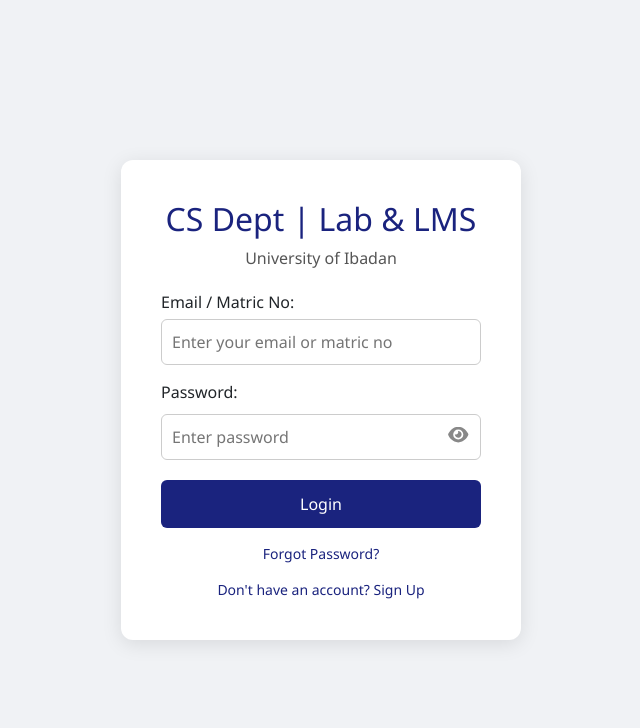
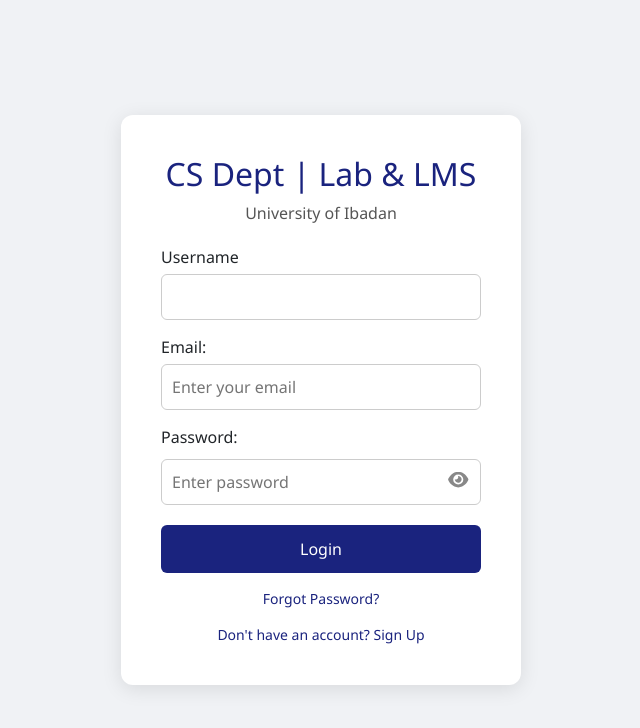
Before and after one commit to Ajabs9/academic-management-project, a React (Vite) app: page / in a window 1280 px wide. Shown: the top 728 px of the page, without its empty margins (319-959 px from the left). Built offline with nearby package versions, Linux system fonts and the light colour scheme.

Commit message:
create database and integrate it into the project

```diff
--- a/package.json
+++ b/package.json
@@ -19,7 +19,8 @@
     "firebase": "^12.1.0",
     "react": "^19.1.1",
     "react-dom": "^19.1.1",
-    "react-router-dom": "^7.8.0"
+    "react-router-dom": "^7.8.0",
+    "react-toastify": "^11.0.5"
   },
   "devDependencies": {
     "@eslint/js": "^9.32.0",
--- a/src/App.jsx
+++ b/src/App.jsx
@@ -1,18 +1,18 @@
-import { useState } from 'react'
-import reactLogo from './assets/react.svg'
-import viteLogo from '/vite.svg'
-import './App.css'
-import { BrowserRouter, Route, Routes } from 'react-router-dom'
-import Login from './pages/Login'
-import Signup from './pages/Signup'
-import LabSupervisorDashboard from './pages/LabSupervisorDashboard'
-import AdminDashboard from './pages/AdminDashboard'
-import LecturerDashboard from './pages/LecturerDashboard'
-import Studentdashboard from './pages/Studentdashboard'
-import EquipmentMonitoring from './pages/EquipmentMonitoring'
+import { useState } from "react";
+import "./App.css";
+import { BrowserRouter, Route, Routes } from "react-router-dom";
+import { ToastContainer } from "react-toastify";
+import "react-toastify/dist/ReactToastify.css";
+import Login from "./pages/Login";
+import Signup from "./pages/Signup";
+import LabSupervisorDashboard from "./pages/LabSupervisorDashboard";
+import AdminDashboard from "./pages/AdminDashboard";
+import LecturerDashboard from "./pages/LecturerDashboard";
+import Studentdashboard from "./pages/Studentdashboard";
+import EquipmentMonitoring from "./pages/EquipmentMonitoring";
 
 function App() {
-  const [count, setCount] = useState(0)
+  const [count, setCount] = useState(0);
 
   return (
     <BrowserRouter>
@@ -22,13 +22,17 @@
         <Route path="/signup" element={<Signup />} />
         <Route path="/admin-dashboard" element={<AdminDashboard />} />
         <Route path="/lecturer-dashboard" element={<LecturerDashboard />} />
-        <Route path="/lab-supervisor-dashboard" element={<LabSupervisorDashboard />} />
+        <Route
+          path="/lab-supervisor-dashboard"
+          element={<LabSupervisorDashboard />}
+        />
         <Route path="student-dashboard" element={<Studentdashboard />} />
-        <Route path='equipment-monitoring' element={<EquipmentMonitoring />} />
+        <Route path="equipment-monitoring" element={<EquipmentMonitoring />} />
         {/* <Route path="/profile" element={<Profile />} /> */}
       </Routes>
+      <ToastContainer />
     </BrowserRouter>
-  )
+  );
 }
 
-export default App
+export default App;
--- a/src/pages/Login.jsx
+++ b/src/pages/Login.jsx
@@ -1,12 +1,15 @@
 import React, { useState } from "react";
 import { Link, useNavigate } from "react-router-dom";
 import { signInWithEmailAndPassword } from "firebase/auth";
-import { auth } from "../firebase";
+import { auth, db } from "../firebase";
+import { doc, getDoc } from "firebase/firestore";
 import { FontAwesomeIcon } from "@fortawesome/react-fontawesome";
 import { faEye, faEyeSlash } from "@fortawesome/free-solid-svg-icons";
+import { toast } from "react-toastify";
 
 const Login = () => {
   const [role, setRole] = useState("student");
+  const [username, setUsername] = useState("");
   const [email, setEmail] = useState("");
   const [password, setPassword] = useState("");
   const [error, setError] = useState("");
@@ -24,8 +27,21 @@
       return;
     }
     try {
-      await signInWithEmailAndPassword(auth, email, password);
-      alert("Login successful!");
+      const userCredential = await signInWithEmailAndPassword(auth, email, password);
+      const user = userCredential.user;
+
+      // Fetch user data from Firestore
+      const docRef = await doc(db, "users", user.uid);
+      const docSnap = await getDoc(docRef);
+
+      if (docSnap.exists()) {
+        const userData = docSnap.data();
+        console.log("User data:", userData);
+      }else{
+        console.log("No User data found!");
+      }
+
+      toast.success("Login successful!");
       if (role === "admin") {
         navigate("/admin-dashboard");
       } else if (role === "lecturer") {
@@ -37,6 +53,8 @@
       }
     } catch (err) {
       setError(err.message);
+      toast.error("Login failed. Please check your credentials.");
+      console.error("Login error:", err);
     }
     // Handle login logic here
     // Example: console.log({ role, email, password });
@@ -131,15 +149,40 @@
           </select> */}
 
           <label
+            htmlFor="username"
+            style={{
+              display: "block",
+              marginTop: 15,
+              fontWeight: 500,
+              textAlign: "left",
+            }}
+          >
+            Username
+          </label>
+          <input
+            type="text"
+            id="username"
+            value={username}
+            onChange={(e) => setUsername(e.target.value)}
+            required
+            style={inputCSS}
+          />
+
+          <label
             htmlFor="email"
-            style={{ display: "block", marginTop: 15, fontWeight: 500, textAlign: "left"  }}
+            style={{
+              display: "block",
+              marginTop: 15,
+              fontWeight: 500,
+              textAlign: "left",
+            }}
           >
-            Email / Matric No:
+            Email:
           </label>
           <input
             type="text"
             id="email"
-            placeholder="Enter your email or matric no"
+            placeholder="Enter your email"
             required
             value={email}
             onChange={(e) => setEmail(e.target.value)}
@@ -148,7 +191,12 @@
 
           <label
             htmlFor="password"
-            style={{ display: "block", marginTop: 15, fontWeight: 500, textAlign: "left"  }}
+            style={{
+              display: "block",
+              marginTop: 15,
+              fontWeight: 500,
+              textAlign: "left",
+            }}
           >
             Password:
           </label>
@@ -204,7 +252,8 @@
           >
             Forgot Password?
           </a>
-          <Link to="/signup"
+          <Link
+            to="/signup"
             href="#"
             style={{
               display: "block",
--- a/src/pages/Signup.jsx
+++ b/src/pages/Signup.jsx
@@ -5,6 +5,7 @@
 import { FontAwesomeIcon } from "@fortawesome/react-fontawesome";
 import { faEye, faEyeSlash } from "@fortawesome/free-solid-svg-icons";
 import { doc, setDoc } from "firebase/firestore";
+import { toast } from "react-toastify";
 
 const Signup = () => {
   const [role, setRole] = useState("student");
@@ -35,7 +36,11 @@
     }
 
     try {
-      await createUserWithEmailAndPassword(auth, email, password);
+      const userCredential = await createUserWithEmailAndPassword(
+        auth,
+        email,
+        password
+      );
       const user = userCredential.user;
 
       // Save additional data in Firestore
@@ -45,10 +50,19 @@
         username: username,
         createdAt: new Date(),
       });
-      alert("Signup successful! You can now log in.");
+
+      console.log({
+        uid: user.uid,
+        email: user.email,
+        username: username,
+        createdAt: new Date(),
+      });
+      toast.success("Signup successful!");
       navigate("/login"); // Redirect to login page after signup
     } catch (err) {
       setError(err.message);
+      toast.error("Login failed. Please check your credentials.");
+      console.error("Login error:", err);
     }
     // Handle login logic here
     // Example: console.log({ role, email, password });
@@ -116,21 +130,25 @@
             University of Ibadan
           </p>
 
-          <div>
-            <label>Username</label>
-            <input
-              type="text"
-              value={username}
-              onChange={(e) => setUsername(e.target.value)}
-              required
+          <label
+            htmlFor="username"
             style={{
               display: "block",
               marginTop: 15,
               fontWeight: 500,
               textAlign: "left",
             }}
+          >
+            Username
+          </label>
+          <input
+            type="text"
+            id="username"
+            value={username}
+            onChange={(e) => setUsername(e.target.value)}
+            required
+            style={inputCSS}
           />
-          </div>
 
           <label
             htmlFor="role"
@@ -278,8 +296,7 @@
               fontSize: 14,
             }}
           >
-            Already have an account? Log
-            In
+            Already have an account? Log In
           </Link>
         </form>
       </div>
```
Also changed, not shown: 1 other file (tests, documents, lock files or other folders). Lines whose indentation alone changed are shown as unchanged.
